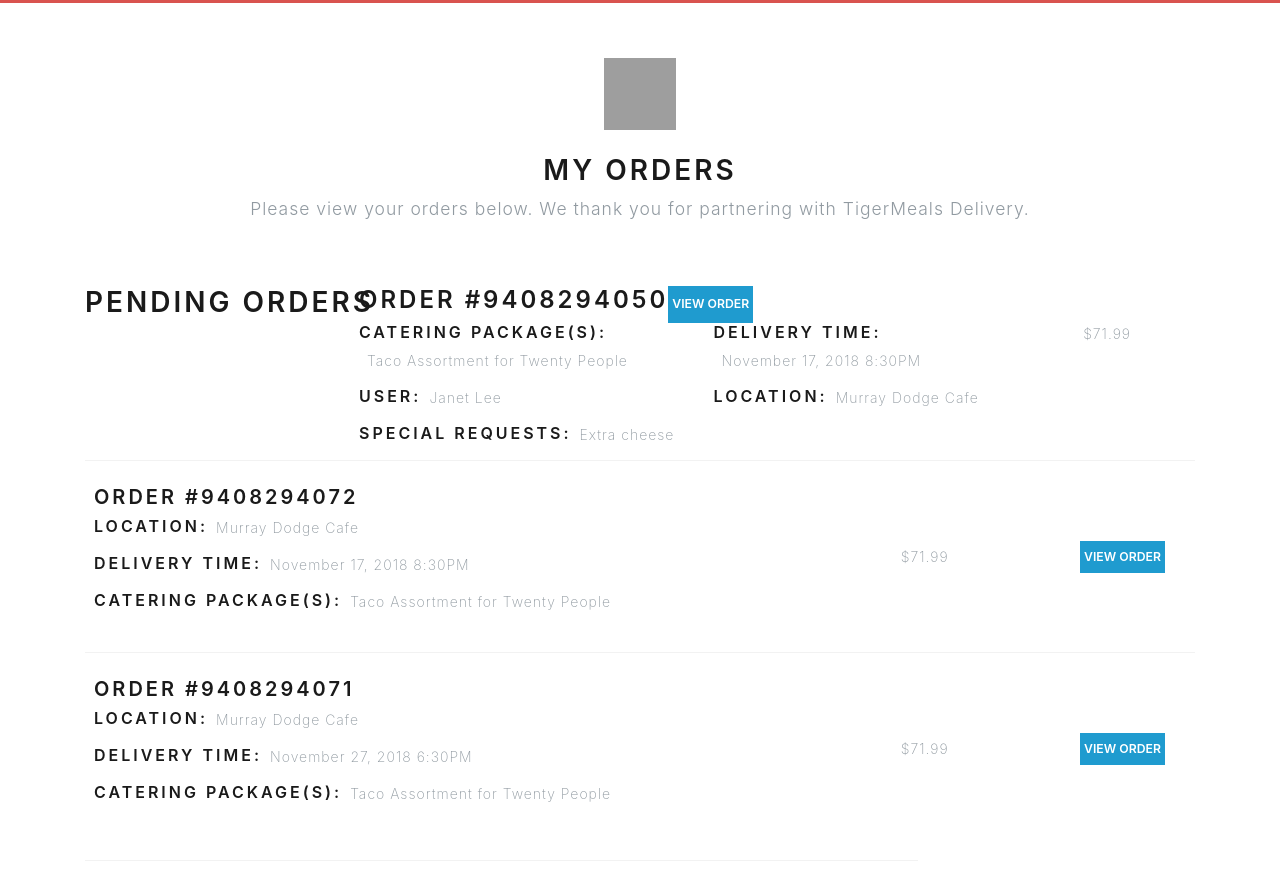
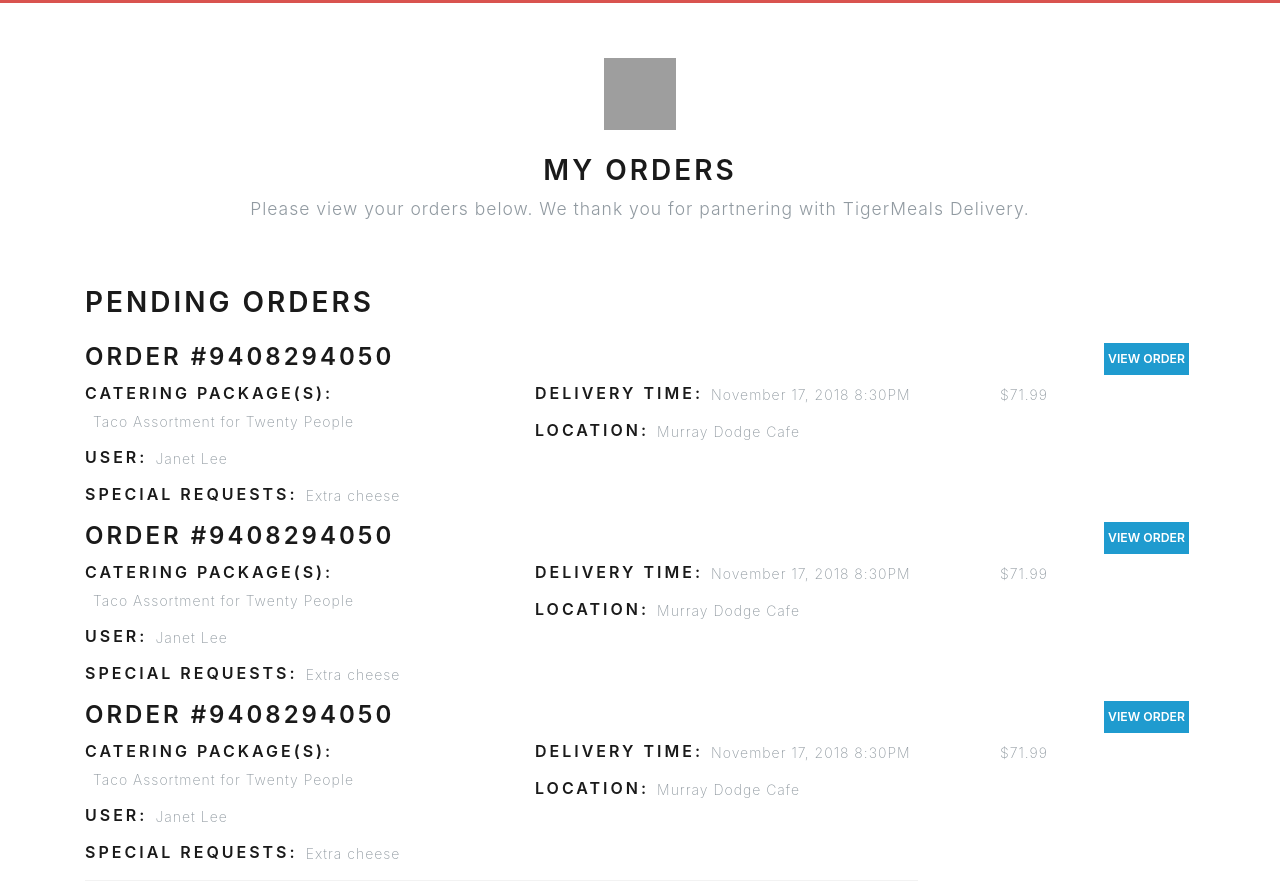
Before and after one commit to TigerMeals/Delivery, a website: page orders.html in a window 1280 px wide. Shown: the part 67-952 px from the top of the page. Drawn offline with nearby package versions, Linux system fonts and the light colour scheme; grey boxes are pictures that could not be loaded.

Commit message:
added orders.html and restaurantlistings.html

```diff
--- a/orders.html
+++ b/orders.html
@@ -38,13 +38,13 @@
             <li class="nav-item-bar">
               <a class="nav-link" href="about.html">About</a>
             </li>
-            <li class="nav-item-bar active">
+            <li class="nav-item-bar">
               <a class="nav-link" href="#">My Meals</a>
             </li>
             <li class="nav-item-bar">
               <a class="nav-link" href="#">My Account</a>
             </li>
-            <li class="nav-item-bar">
+            <li class="nav-item-bar active">
               <a class="nav-link" href="orders.html">View Orders (4 Active)</a>
               <span class="sr-only">(current)</span>
             </li>
@@ -170,11 +170,11 @@
       <table id="restaurantlistings" class="table table-hover table-condensed">
   				<thead>
   					<tr style="color:black;">
-                <h2 class="float-left">Pending Orders</h2>
+                <h2>Pending Orders</h2>
   					</tr>
   				</thead>
 					<tbody>
-						<tr>
+						<!-- <tr>
 							<td class="col-9" data-th="Product">
                 <div class="row">
                   <h4 class="nomargin float-left">Order #9408294072</h4>
@@ -201,7 +201,7 @@
 						</tr>
 
 
-            <!-- Modal -->
+
             <div class="modal fade" id="panera" tabindex="-1" role="dialog" aria-labelledby="paneratitle" aria-hidden="true">
               <div class="modal-dialog modal-dialog-centered modal-lg" role="document">
                 <div class="modal-content">
@@ -235,7 +235,7 @@
                            <label for="quantity">Quantity served</label>
                            <input type="number" class="form-control" id="quantity" placeholder="30">
                          </div>
-                         <div class="form-group col-12">  <!-- Checkbox Group !-->
+                         <div class="form-group col-12">
                            <label class="control-label">Dietary Restrictions</label>
                            <div class="row">
                              <div class="col-4">
@@ -332,7 +332,7 @@
 						</tr>
 
 
-            <!-- Modal -->
+
             <div class="modal fade" id="kft" tabindex="-1" role="dialog" aria-labelledby="kfttitle" aria-hidden="true">
               <div class="modal-dialog modal-dialog-centered modal-lg" role="document">
                 <div class="modal-content">
@@ -366,7 +366,7 @@
                            <label for="quantity">Quantity served</label>
                            <input type="number" class="form-control" id="quantity" placeholder="30">
                          </div>
-                         <div class="form-group col-12">  <!-- Checkbox Group !-->
+                         <div class="form-group col-12">
                            <label class="control-label">Dietary Restrictions</label>
                            <div class="row">
                              <div class="col-4">
@@ -433,18 +433,28 @@
                   </div>
                 </div>
               </div>
-            </div>
+            </div> -->
 
 
             <tr>
-              <div class="row">
-                <div class="row">
+              <table>
+                <thead>
+        					<tr style="color:black;">
+                    <div class="row mb-1">
+                      <div class="col-10">
                         <h3 class="nomargin float-left">Order #9408294050</h3>
+                      </div>
+                      <div class="col-2">
                         <button type="button" class="btn btn-info restuarant_list_button float-right" data-toggle="modal" data-target="#panera">
                           View order
                         </button>
                       </div>
-                <div class="row">
+                    </div>
+        					</tr>
+        				</thead>
+                <tbody>
+                  <tr>
+                    <div class="row col-12">
                       <div class="col-5">
                         <div class="row">
                           <h5>Catering Package(s): </h5>
@@ -473,6 +483,113 @@
                         $71.99
                       </div>
                     </div>
+                </tr>
+                </tbody>
+              </table>
+           </tr>
+
+           <tr>
+             <table>
+               <thead>
+                 <tr style="color:black;">
+                   <div class="row mb-1">
+                     <div class="col-10">
+                       <h3 class="nomargin float-left">Order #9408294050</h3>
+                     </div>
+                     <div class="col-2">
+                       <button type="button" class="btn btn-info restuarant_list_button float-right" data-toggle="modal" data-target="#panera">
+                         View order
+                       </button>
+                     </div>
+                   </div>
+                 </tr>
+               </thead>
+               <tbody>
+                 <tr>
+                   <div class="row col-12">
+                     <div class="col-5">
+                       <div class="row">
+                         <h5>Catering Package(s): </h5>
+                         <p class="text-muted ml-2" href="#">Taco Assortment for Twenty People</p>
+                       </div>
+                       <div class="row">
+                         <h5>User: </h5>
+                         <p class="text-muted ml-2">Janet Lee</p>
+                       </div>
+                       <div class="row">
+                         <h5>Special requests: </h5>
+                         <p class="text-muted ml-2">Extra cheese</p>
+                       </div>
+                     </div>
+                     <div class="col-5">
+                       <div class="row">
+                         <h5>Delivery Time: </h5>
+                         <p class="text-muted ml-2">November 17, 2018 8:30PM</p>
+                       </div>
+                       <div class="row">
+                         <h5>Location: </h5>
+                         <p class="text-muted ml-2">Murray Dodge Cafe</p>
+                       </div>
+                     </div>
+                     <div class="col-2">
+                       $71.99
+                     </div>
+                   </div>
+               </tr>
+               </tbody>
+             </table>
+          </tr>
+
+          <tr>
+            <table>
+              <thead>
+                <tr style="color:black;">
+                  <div class="row mb-1">
+                    <div class="col-10">
+                      <h3 class="nomargin float-left">Order #9408294050</h3>
+                    </div>
+                    <div class="col-2">
+                      <button type="button" class="btn btn-info restuarant_list_button float-right" data-toggle="modal" data-target="#panera">
+                        View order
+                      </button>
+                    </div>
+                  </div>
+                </tr>
+              </thead>
+              <tbody>
+                <tr>
+                  <div class="row col-12">
+                    <div class="col-5">
+                      <div class="row">
+                        <h5>Catering Package(s): </h5>
+                        <p class="text-muted ml-2" href="#">Taco Assortment for Twenty People</p>
+                      </div>
+                      <div class="row">
+                        <h5>User: </h5>
+                        <p class="text-muted ml-2">Janet Lee</p>
+                      </div>
+                      <div class="row">
+                        <h5>Special requests: </h5>
+                        <p class="text-muted ml-2">Extra cheese</p>
+                      </div>
+                    </div>
+                    <div class="col-5">
+                      <div class="row">
+                        <h5>Delivery Time: </h5>
+                        <p class="text-muted ml-2">November 17, 2018 8:30PM</p>
+                      </div>
+                      <div class="row">
+                        <h5>Location: </h5>
+                        <p class="text-muted ml-2">Murray Dodge Cafe</p>
+                      </div>
+                    </div>
+                    <div class="col-2">
+                      $71.99
+                    </div>
+                  </div>
+              </tr>
+              </tbody>
+            </table>
          </tr>
 
 					</tbody>
```
Lines whose indentation alone changed are shown as unchanged.
